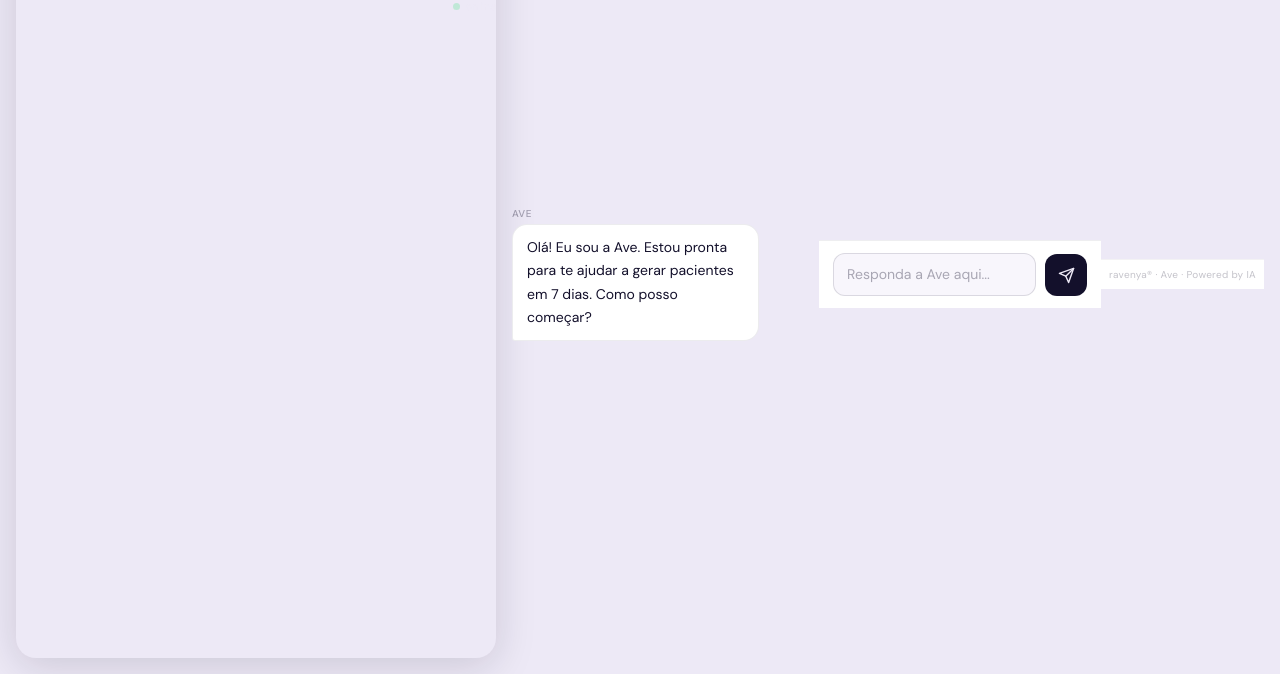
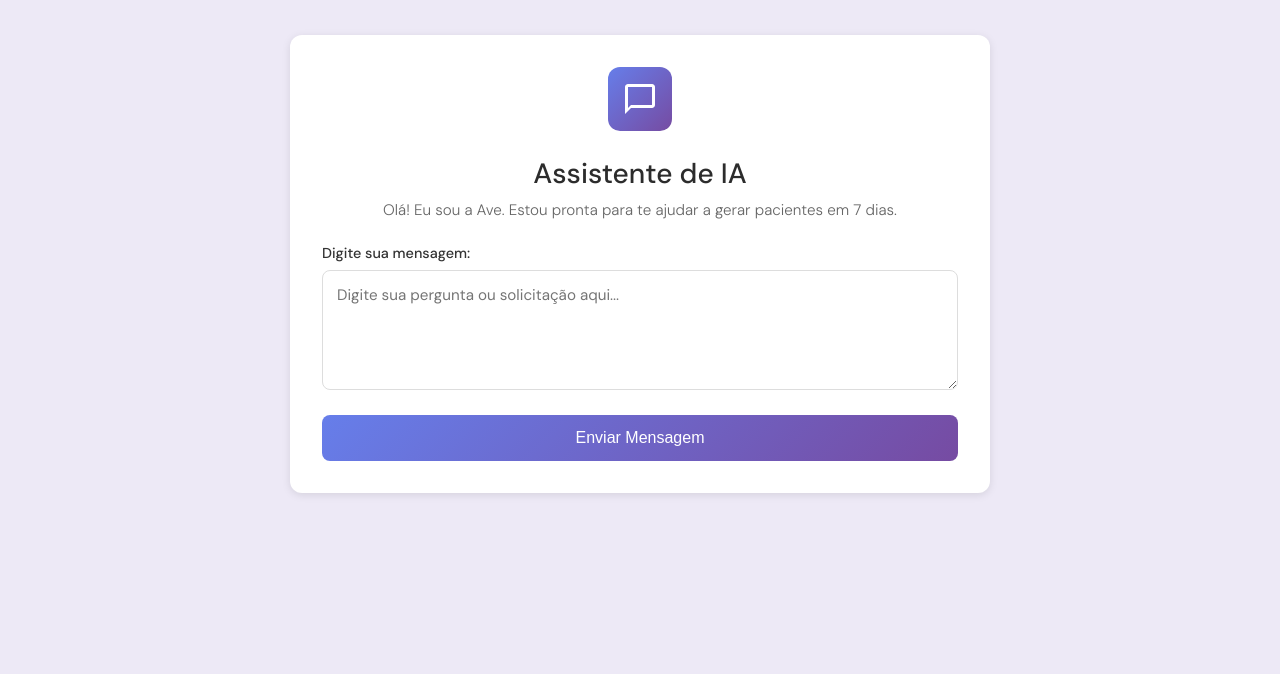
Before and after one commit to ravenyatech/aven, a plain HTML site: page index.html in a window 1280 px wide. Shown: the part 126-800 px from the top of the page. Drawn offline with Linux system fonts and the light colour scheme; no server answers.

Commit message:
Restaura HTML original

```diff
--- a/index.html
+++ b/index.html
@@ -3,8 +3,9 @@
 <head>
     <meta charset="UTF-8" />
     <meta name="viewport" content="width=device-width, initial-scale=1.0" />
-  <title>Ave · Ravenya</title>
+    <title>Aven • Ravenya</title>
     <link rel="preconnect" href="https://fonts.googleapis.com">
+    <link rel="preconnect" href="https://fonts.gstatic.com" crossorigin>
     <link href="https://fonts.googleapis.com/css2?family=DM+Sans:wght@300;400;500&display=swap" rel="stylesheet">
     <style>
         *, *::before, *::after { box-sizing: border-box; margin: 0; padding: 0; }
@@ -17,384 +18,238 @@
 
         body {
             display: flex;
+            flex-direction: column;
             align-items: center;
-      justify-content: center;
-      padding: 16px;
+            justify-content: flex-start;
+            padding: 40px 20px;
         }
 
-    .chat-container {
-      width: 100%;
-      max-width: 480px;
-      height: calc(100vh - 32px);
-      max-height: 780px;
-      display: flex;
-      flex-direction: column;
-      background: #EDE9F6;
-      border-radius: 20px;
-      overflow: hidden;
-      box-shadow: 0 8px 40px rgba(19,16,43,0.15);
+        .header-text {
+            text-align: center;
+            margin-bottom: 40px;
         }
 
-    /* HEADER */
-    .header {
-      background: #13102B;
-      padding: 16px 20px;
-      display: flex;
-      align-items: center;
-      gap: 13px;
-      flex-shrink: 0;
+        .header-text h1 {
+            font-size: 2.5rem;
+            font-weight: 500;
+            color: #2c2c2c;
+            margin-bottom: 8px;
+        }
+
+        .header-text p {
+            font-size: 1rem;
+            font-weight: 300;
+            color: #666;
+        }
+
+        .container {
+            width: 100%;
+            max-width: 700px;
+            background: white;
+            border-radius: 12px;
+            box-shadow: 0 2px 8px rgba(0,0,0,0.1);
+            padding: 32px;
         }
 
         .icon-box {
-      width: 38px; height: 38px;
-      background: #EDE9F6;
-      border-radius: 9px;
-      display: flex; align-items: center; justify-content: center;
-      flex-shrink: 0;
+            width: 64px;
+            height: 64px;
+            margin: 0 auto 24px auto;
+            background: linear-gradient(135deg, #667eea 0%, #764ba2 100%);
+            border-radius: 12px;
+            display: flex;
+            align-items: center;
+            justify-content: center;
         }
 
-    .header-text .logo {
-      font-size: 18px; font-weight: 500;
-      color: #EDE9F6; letter-spacing: -0.3px;
+        .icon-box svg {
+            width: 36px;
+            height: 36px;
+            fill: white;
         }
 
-    .header-text .logo sup { font-size: 9px; opacity: 0.55; vertical-align: super; }
-
-    .header-text .sub {
-      font-size: 11px; color: rgba(237,233,246,0.42);
-      margin-top: 1px;
+        h2 {
+            text-align: center;
+            margin-bottom: 8px;
+            font-size: 1.75rem;
+            font-weight: 500;
+            color: #2c2c2c;
         }
 
-    .status {
-      margin-left: auto;
-      display: flex; align-items: center; gap: 6px;
+        .subtitle {
+            text-align: center;
+            margin-bottom: 24px;
+            font-size: 0.95rem;
+            color: #666;
+            font-weight: 300;
         }
 
-    .dot-green {
-      width: 7px; height: 7px;
-      background: #6EE7A0; border-radius: 50%;
-      animation: pulse 2s ease infinite;
-    }
-
-    @keyframes pulse {
-      0%,100% { opacity: 1; } 50% { opacity: 0.35; }
-    }
-
-    .status-label {
-      font-size: 11px; color: rgba(237,233,246,0.45);
-    }
-
-    /* MESSAGES */
-    .messages {
-      flex: 1;
-      overflow-y: auto;
-      padding: 20px 16px;
-      display: flex;
-      flex-direction: column;
-      gap: 14px;
-      scroll-behavior: smooth;
-    }
-
-    .messages::-webkit-scrollbar { width: 4px; }
-    .messages::-webkit-scrollbar-track { background: transparent; }
-    .messages::-webkit-scrollbar-thumb { background: rgba(19,16,43,0.15); border-radius: 4px; }
-
-    .msg {
-      display: flex;
-      flex-direction: column;
-      max-width: 85%;
-      animation: fadeUp 0.2s ease;
-    }
-
-    @keyframes fadeUp {
-      from { opacity: 0; transform: translateY(6px); }
-      to { opacity: 1; transform: translateY(0); }
-    }
-
-    .msg.user { align-self: flex-end; align-items: flex-end; }
-    .msg.assistant { align-self: flex-start; align-items: flex-start; }
-
-    .msg-label {
-      font-size: 10px; font-weight: 500;
-      color: rgba(19,16,43,0.35);
-      margin-bottom: 4px;
-      text-transform: uppercase;
-      letter-spacing: 0.5px;
-    }
-
-    .bubble {
-      padding: 11px 14px;
-      border-radius: 15px;
-      font-size: 14px;
-      line-height: 1.65;
-      white-space: pre-wrap;
-    }
-
-    .msg.user .bubble {
-      background: #13102B;
-      color: #EDE9F6;
-      border-bottom-right-radius: 3px;
-    }
-
-    .msg.assistant .bubble {
-      background: #ffffff;
-      color: #13102B;
-      border-bottom-left-radius: 3px;
-      border: 0.5px solid rgba(19,16,43,0.08);
-    }
-
-    /* TYPING */
-    .typing-wrap {
-      align-self: flex-start;
-    }
-
-    .typing {
-      display: flex; gap: 5px; align-items: center;
-      padding: 11px 14px;
-      background: #fff;
-      border-radius: 15px; border-bottom-left-radius: 3px;
-      border: 0.5px solid rgba(19,16,43,0.08);
-      width: fit-content;
-    }
-
-    .t-dot {
-      width: 6px; height: 6px;
-      background: #9B8FC4; border-radius: 50%;
-      animation: bob 1.1s ease infinite;
-    }
-    .t-dot:nth-child(2) { animation-delay: 0.18s; }
-    .t-dot:nth-child(3) { animation-delay: 0.36s; }
-
-    @keyframes bob {
-      0%,60%,100% { transform: translateY(0); opacity: 0.3; }
-      30% { transform: translateY(-5px); opacity: 1; }
-    }
-
-    /* INPUT */
-    .input-area {
-      background: #fff;
-      border-top: 0.5px solid rgba(19,16,43,0.07);
-      padding: 12px 14px;
-      display: flex; gap: 9px; align-items: flex-end;
-      flex-shrink: 0;
+        label {
+            display: block;
+            margin-bottom: 8px;
+            font-weight: 500;
+            color: #333;
+            font-size: 0.9rem;
         }
 
         textarea {
-      flex: 1;
-      border: 0.5px solid rgba(19,16,43,0.13);
-      border-radius: 12px;
-      padding: 10px 13px;
+            width: 100%;
+            padding: 14px;
+            border: 1px solid #ddd;
+            border-radius: 8px;
             font-family: 'DM Sans', sans-serif;
-      font-size: 14px;
-      color: #13102B;
-      resize: none; outline: none;
-      min-height: 42px; max-height: 120px;
-      background: #F8F6FC;
-      line-height: 1.5;
-      transition: border-color 0.15s, background 0.15s;
+            font-size: 0.95rem;
+            resize: vertical;
+            min-height: 120px;
+            margin-bottom: 20px;
+            transition: border-color 0.2s;
         }
 
-    textarea::placeholder { color: rgba(19,16,43,0.35); }
-    textarea:focus { border-color: rgba(19,16,43,0.3); background: #fff; }
-
-    .send-btn {
-      width: 42px; height: 42px;
-      background: #13102B; border: none;
-      border-radius: 12px; cursor: pointer;
-      display: flex; align-items: center; justify-content: center;
-      flex-shrink: 0;
-      transition: opacity 0.15s, transform 0.1s;
+        textarea:focus {
+            outline: none;
+            border-color: #667eea;
         }
 
-    .send-btn:hover { opacity: 0.82; }
-    .send-btn:active { transform: scale(0.95); }
-    .send-btn:disabled { opacity: 0.35; cursor: not-allowed; }
-
-    .send-btn svg {
-      width: 17px; height: 17px;
-      stroke: #EDE9F6; fill: none;
-      stroke-width: 2; stroke-linecap: round; stroke-linejoin: round;
+        button {
+            width: 100%;
+            padding: 14px;
+            background: linear-gradient(135deg, #667eea 0%, #764ba2 100%);
+            color: white;
+            border: none;
+            border-radius: 8px;
+            font-size: 1rem;
+            font-weight: 500;
+            cursor: pointer;
+            transition: transform 0.2s, box-shadow 0.2s;
         }
 
-    /* FOOTER */
-    .footer {
-      background: #fff;
-      text-align: center;
-      padding: 8px;
-      font-size: 10px;
-      color: rgba(19,16,43,0.25);
-      letter-spacing: 0.3px;
-      border-top: 0.5px solid rgba(19,16,43,0.05);
-      flex-shrink: 0;
+        button:hover {
+            transform: translateY(-2px);
+            box-shadow: 0 4px 12px rgba(102, 126, 234, 0.4);
         }
 
-    /* MOBILE */
-    @media (max-width: 520px) {
-      body { padding: 0; align-items: stretch; }
-      .chat-container {
-        max-width: 100%;
-        height: 100vh;
-        max-height: 100vh;
-        border-radius: 0;
-        box-shadow: none;
+        button:active {
+            transform: translateY(0);
+        }
+
+        button:disabled {
+            opacity: 0.6;
+            cursor: not-allowed;
+            transform: none;
+        }
+
+        #response {
+            margin-top: 24px;
+            padding: 20px;
+            background: #f8f9fa;
+            border-radius: 8px;
+            border-left: 4px solid #667eea;
+            white-space: pre-wrap;
+            font-size: 0.95rem;
+            line-height: 1.6;
+            color: #333;
+            display: none;
+        }
+
+        #response.show {
+            display: block;
+        }
+
+        .loading {
+            display: inline-block;
+            width: 16px;
+            height: 16px;
+            border: 2px solid #ffffff;
+            border-radius: 50%;
+            border-top-color: transparent;
+            animation: spin 0.8s linear infinite;
+            margin-right: 8px;
+            vertical-align: middle;
+        }
+
+        @keyframes spin {
+            to { transform: rotate(360deg); }
+        }
+
+        @media (max-width: 600px) {
+            .container {
+                padding: 24px;
+            }
+            h2 {
+                font-size: 1.5rem;
+            }
+            .header-text h1 {
+                font-size: 2rem;
             }
         }
     </style>
 </head>
 <body>
-  <div class="chat-container">
-    <div class="header">
+    <div class="header-text">
+        <h1>Aven</h1>
+        <p>Sistema de Geração de Pacientes em 7 dias</p>
+    </div>
+
+    <div class="container">
         <div class="icon-box">
-                      <svg width="24" height="24" viewBox="0 0 24 24" fill="none" xmlns="http://www.w3.org/2000/svg">
-                                  <path d="M7 4L12 14L17 4L19 4L12 19L12 22L10 22L10 19L3 4Z" fill="#C4B5FD"/>
+            <svg viewBox="0 0 24 24" xmlns="http://www.w3.org/2000/svg">
+                <path d="M20 2H4c-1.1 0-2 .9-2 2v18l4-4h14c1.1 0 2-.9 2-2V4c0-1.1-.9-2-2-2zm0 14H6l-2 2V4h16v12z"/>
             </svg>
         </div>
-      </div>
-      <div class="header-text">
-            <div class="logo">Aven</div>
-                    <div class="sub">Sistema de Geração de Pacientes em 7 dias</div>
-      </div>
-      <div class="status">
-        <div class="dot-green"></div>
-        <span class="status-label">online</span>
-      </div>
-    </div>
 
-    <div class="messages" id="messages"></div>
+        <h2>Assistente de IA</h2>
+        <p class="subtitle">Olá! Eu sou a Ave. Estou pronta para te ajudar a gerar pacientes em 7 dias.</p>
 
-    <div class="input-area">
+        <label for="input">Digite sua mensagem:</label>
         <textarea
             id="input"
-        placeholder="Responda a Ave aqui..."
-        rows="1"
+            placeholder="Digite sua pergunta ou solicitação aqui..."
         ></textarea>
-      <button class="send-btn" id="sendBtn" aria-label="Enviar">
-        <svg viewBox="0 0 24 24">
-          <line x1="22" y1="2" x2="11" y2="13"/>
-          <polygon points="22 2 15 22 11 13 2 9 22 2"/>
-        </svg>
-      </button>
-    </div>
 
-    <div class="footer">ravenya® · Ave · Powered by IA</div>
+        <button id="sendBtn">Enviar Mensagem</button>
+
+        <div id="response"></div>
     </div>
 
     <script>
-    const messagesEl = document.getElementById('messages');
         const inputEl = document.getElementById('input');
         const sendBtn = document.getElementById('sendBtn');
+        const responseDiv = document.getElementById('response');
 
-    let history = [];
-    let busy = false;
+        async function sendMessage() {
+            const message = inputEl.value.trim();
+            if (!message) return;
 
-    function scrollBottom() {
-      messagesEl.scrollTop = messagesEl.scrollHeight;
+            sendBtn.disabled = true;
+            sendBtn.innerHTML = '<span class="loading"></span>Enviando...';
+            responseDiv.classList.remove('show');
+
+            try {
+                const res = await fetch('/api/chat', {
+                    method: 'POST',
+                    headers: { 'Content-Type': 'application/json' },
+                    body: JSON.stringify({ message })
+                });
+
+                const data = await res.json();
+
+                if (data.error) {
+                    responseDiv.textContent = 'Erro: ' + data.error;
+                } else {
+                    responseDiv.textContent = data.response;
                 }
 
-    function addMessage(role, text) {
-      const wrap = document.createElement('div');
-      wrap.className = `msg ${role}`;
-
-      const label = document.createElement('div');
-      label.className = 'msg-label';
-      label.textContent = role === 'user' ? 'Você' : 'Ave';
-
-      const bubble = document.createElement('div');
-      bubble.className = 'bubble';
-      bubble.textContent = text;
-
-      wrap.appendChild(label);
-      wrap.appendChild(bubble);
-      messagesEl.appendChild(wrap);
-      scrollBottom();
-      return wrap;
-    }
-
-    function showTyping() {
-      const wrap = document.createElement('div');
-      wrap.className = 'msg assistant typing-wrap';
-      wrap.id = 'typing-indicator';
-
-      const label = document.createElement('div');
-      label.className = 'msg-label';
-      label.textContent = 'Ave';
-
-      const t = document.createElement('div');
-      t.className = 'typing';
-      t.innerHTML = '<div class="t-dot"></div><div class="t-dot"></div><div class="t-dot"></div>';
-
-      wrap.appendChild(label);
-      wrap.appendChild(t);
-      messagesEl.appendChild(wrap);
-      scrollBottom();
-    }
-
-    function removeTyping() {
-      const t = document.getElementById('typing-indicator');
-      if (t) t.remove();
-    }
-
-    async function callAPI(messages) {
-      const response = await fetch('/api/chat', {
-        method: 'POST',
-        headers: { 'Content-Type': 'application/json' },
-        body: JSON.stringify({ messages })
-      });
-      const data = await response.json();
-      return data.content?.map(b => b.text || '').join('') || '';
-    }
-
-    async function sendMessage() {
-      const text = inputEl.value.trim();
-      if (!text || busy) return;
-
-      busy = true;
-      sendBtn.disabled = true;
-      inputEl.value = '';
-      inputEl.style.height = 'auto';
-
-      addMessage('user', text);
-      history.push({ role: 'user', content: text });
-
-      showTyping();
-
-      try {
-        const reply = await callAPI(history);
-        removeTyping();
-        if (reply) {
-          history.push({ role: 'assistant', content: reply });
-          addMessage('assistant', reply);
-        }
-      } catch (e) {
-        removeTyping();
-        addMessage('assistant', 'Erro de conexão. Atualize a página e tente novamente.');
-      }
-
-      busy = false;
+                responseDiv.classList.add('show');
+            } catch (error) {
+                responseDiv.textContent = 'Erro ao conectar com o servidor.';
+                responseDiv.classList.add('show');
+            } finally {
                 sendBtn.disabled = false;
-      inputEl.focus();
-    }
-
-    async function init() {
-      showTyping();
-      try {
-        const initMsg = [{ role: 'user', content: 'Inicie a conversa com sua apresentação padrão.' }];
-        const reply = await callAPI(initMsg);
-        removeTyping();
-        if (reply) {
-          history.push(initMsg[0], { role: 'assistant', content: reply });
-          addMessage('assistant', reply);
-        }
-      } catch (e) {
-        removeTyping();
-        addMessage('assistant', 'Olá! Eu sou a Ave. Estou pronta para te ajudar a gerar pacientes em 7 dias. Como posso começar?');
+                sendBtn.textContent = 'Enviar Mensagem';
             }
         }
 
-    inputEl.addEventListener('input', () => {
-      inputEl.style.height = 'auto';
-      inputEl.style.height = Math.min(inputEl.scrollHeight, 120) + 'px';
-    });
+        sendBtn.addEventListener('click', sendMessage);
 
         inputEl.addEventListener('keydown', (e) => {
             if (e.key === 'Enter' && !e.shiftKey) {
```
Lines whose indentation alone changed are shown as unchanged.
